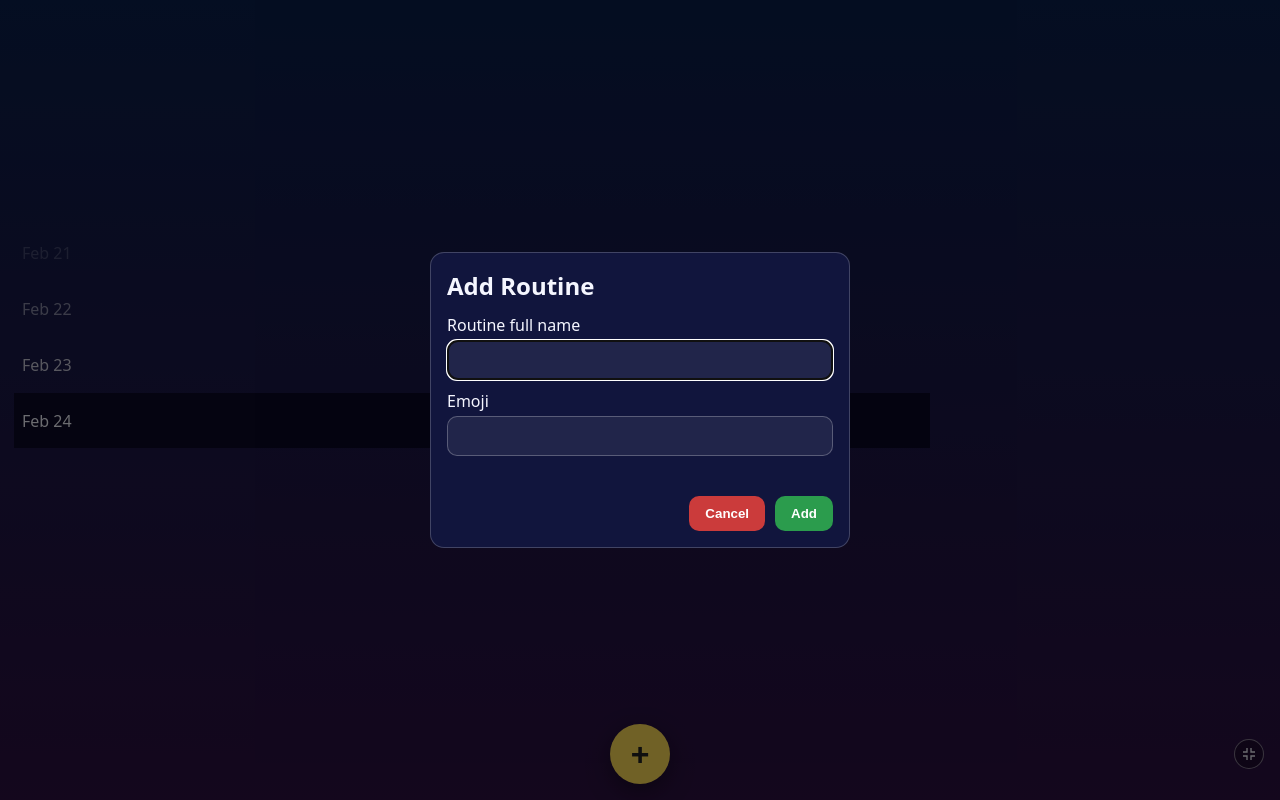
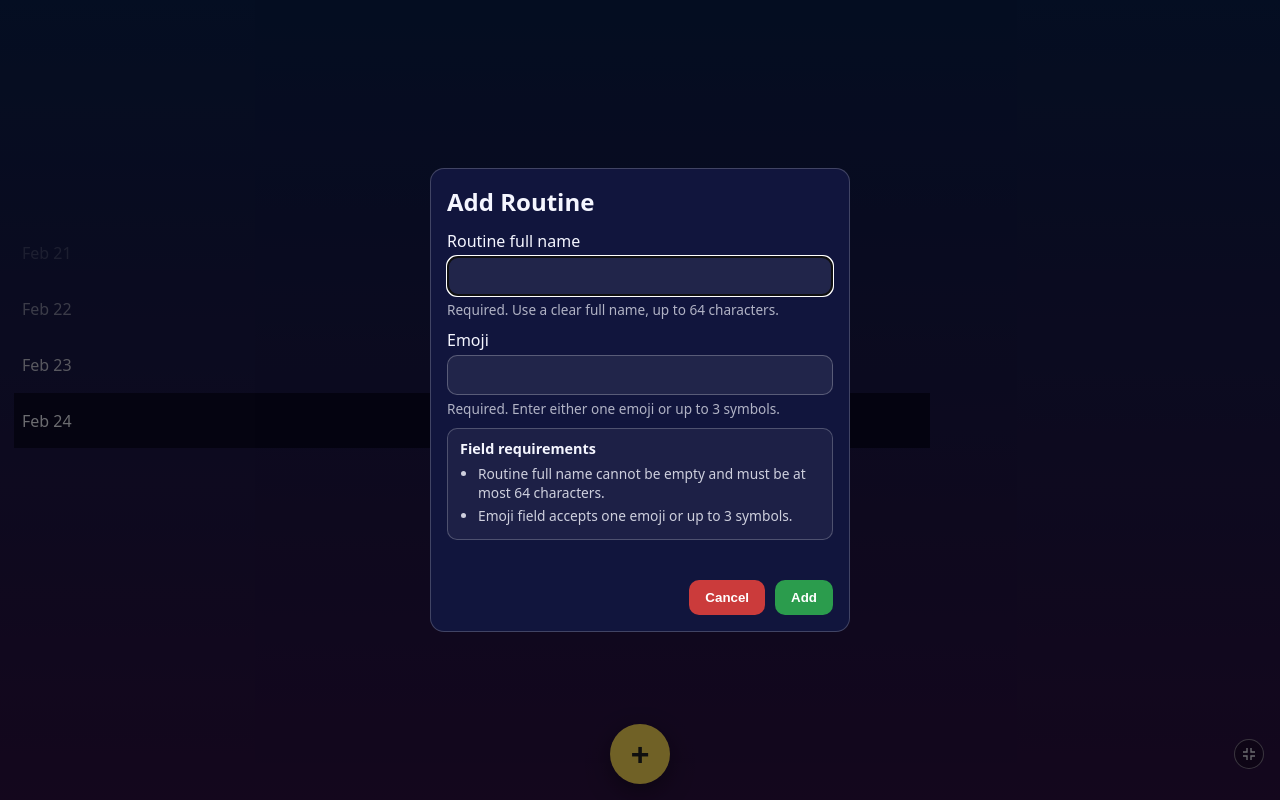
Before and after one commit to vitkrv/daily-tasks-checker, a plain HTML site: page index.html in a window 1280 px wide. Both pictures are taken after a click on the button "Add routine". Drawn offline with Linux system fonts and the light colour scheme.

Commit message:
Refine view modes and add modal field requirements

```diff
--- a/app.js
+++ b/app.js
@@ -83,6 +83,7 @@ function updateViewModeButton() {
 function applyViewModeLayout() {
   const isFull = viewMode === "full";
   tablePanel.classList.toggle("mode-full", isFull);
+  tablePanel.classList.toggle("mode-focused", !isFull);
   appShell.classList.toggle("mode-full", isFull);
 }
 
@@ -243,6 +244,7 @@ function showNotification(text) {
 
 function getRowOpacity(daysBeforeToday) {
   if (daysBeforeToday <= 0) return 1;
+  if (viewMode === "full") return 0.8;
   if (daysBeforeToday === 1) return 0.8;
   if (daysBeforeToday === 2) return 0.5;
   if (daysBeforeToday === 3) return 0.2;
--- a/index.html
+++ b/index.html
@@ -31,9 +31,20 @@
         <form id="task-form" novalidate>
           <label for="task-name">Routine full name</label>
           <input id="task-name" name="taskName" type="text" maxlength="64" required />
+          <p class="input-hint">Required. Use a clear full name, up to 64 characters.</p>
 
           <label for="task-emoji">Emoji</label>
           <input id="task-emoji" name="taskEmoji" type="text" maxlength="16" required />
+          <p class="input-hint">Required. Enter either one emoji or up to 3 symbols.</p>
+
+          <div class="rules-box" aria-label="Input requirements">
+            <p class="rules-box-title">Field requirements</p>
+            <ul>
+              <li>Routine full name cannot be empty and must be at most 64 characters.</li>
+              <li>Emoji field accepts one emoji or up to 3 symbols.</li>
+            </ul>
+          </div>
+
           <p id="form-error" class="form-error" aria-live="polite"></p>
 
           <div class="modal-actions">
--- a/styles.css
+++ b/styles.css
@@ -66,7 +66,7 @@ body {
   background: transparent;
   border: 1px solid transparent;
   border-radius: 0;
-  overflow: auto;
+  overflow: hidden;
   overscroll-behavior: contain;
   -ms-overflow-style: none;
   scrollbar-width: none;
@@ -80,6 +80,11 @@ body {
 .table-panel.mode-full {
   width: 100%;
   height: calc(100vh - env(safe-area-inset-top) - env(safe-area-inset-bottom) - 106px);
+  overflow: auto;
+}
+
+.table-panel.mode-focused {
+  overflow: hidden;
 }
 
 table {
@@ -209,6 +214,37 @@ input {
   font-size: 1rem;
 }
 
+.input-hint {
+  margin: 4px 0 0;
+  font-size: 0.85rem;
+  color: rgba(245, 246, 255, 0.7);
+}
+
+.rules-box {
+  margin-top: 10px;
+  border: 1px solid rgba(255, 255, 255, 0.22);
+  border-radius: 10px;
+  background: rgba(255, 255, 255, 0.05);
+  padding: 10px 12px;
+}
+
+.rules-box-title {
+  margin: 0 0 6px;
+  font-weight: 700;
+  font-size: 0.9rem;
+}
+
+.rules-box ul {
+  margin: 0;
+  padding-left: 18px;
+}
+
+.rules-box li {
+  margin: 4px 0;
+  color: rgba(245, 246, 255, 0.82);
+  font-size: 0.86rem;
+}
+
 .form-error {
   min-height: 20px;
   margin: 8px 0 0;
```
